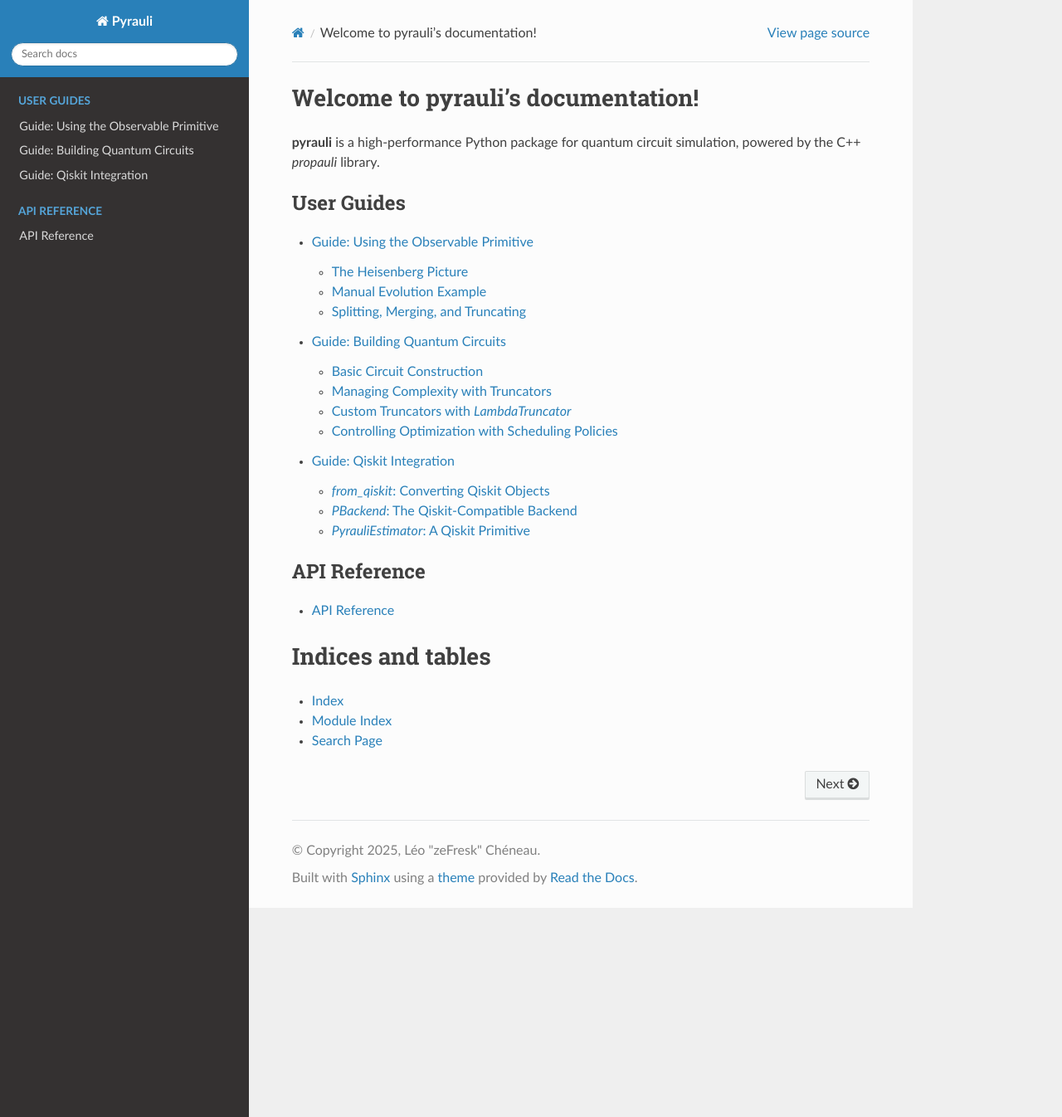
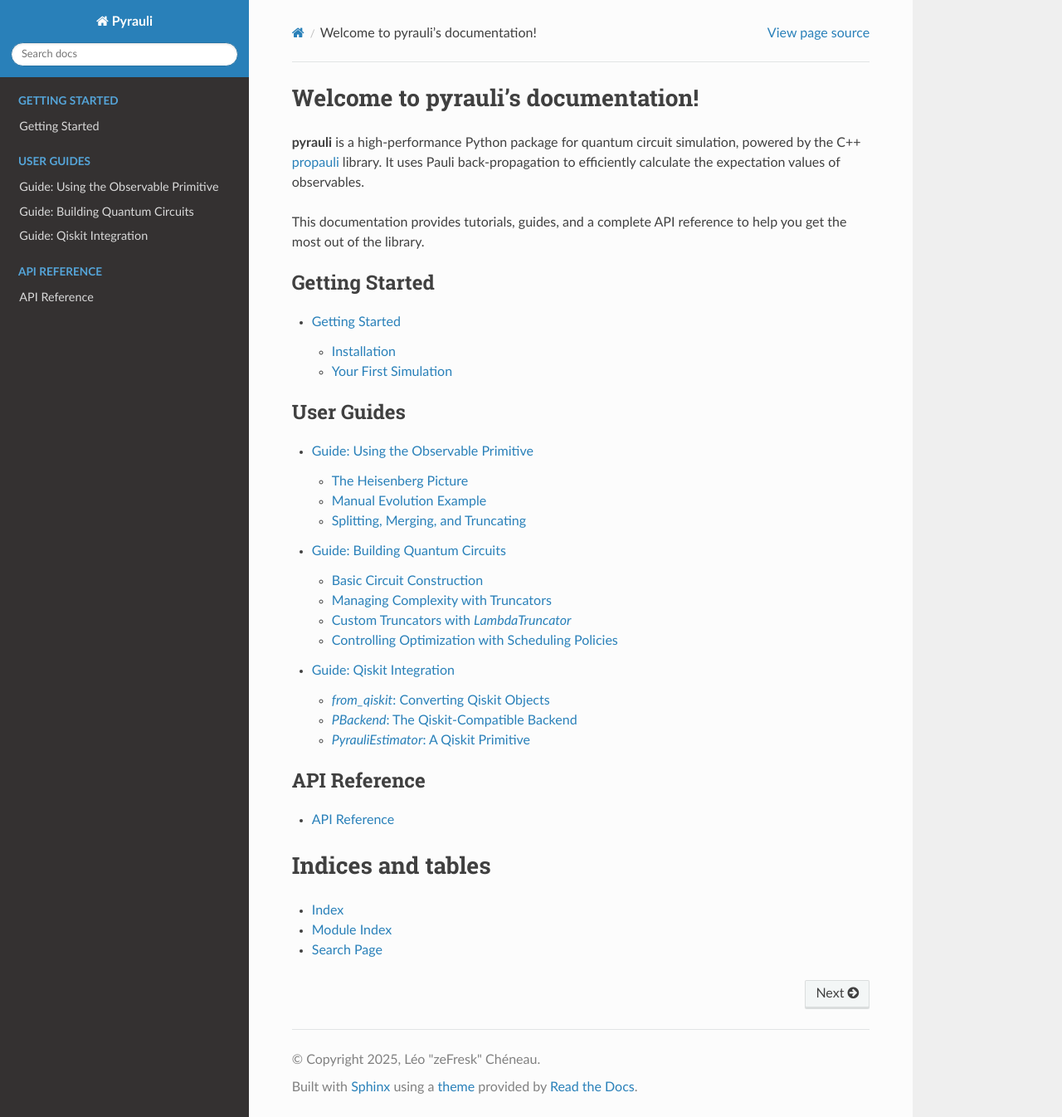
Before and after one commit to zeFresk/pyrauli, a Sphinx documentation site: the page built from docs/index.rst, in a window 1280 px wide and 1346 px high. Shown: the whole window at 83% size. Built offline with Sphinx 7.4.7 and the Read the Docs theme 3.1.0, drawn with Linux system fonts in a browser that asks for light colours.

```diff
--- a/docs/index.rst
+++ b/docs/index.rst
@@ -7,7 +7,19 @@ Welcome to pyrauli's documentation!
 ===================================
 
 **pyrauli** is a high-performance Python package for quantum circuit simulation,
-powered by the C++ `propauli` library.
+powered by the C++ `propauli`_ library. It uses Pauli back-propagation to
+efficiently calculate the expectation values of observables.
+
+This documentation provides tutorials, guides, and a complete API reference to
+help you get the most out of the library.
+
+.. _propauli: https://github.com/zeFresk/ProPauli
+
+.. toctree::
+   :maxdepth: 2
+   :caption: Getting Started
+
+   getting_started
 
 .. toctree::
    :maxdepth: 2
```
Also changed, not shown: other parts of docs/index.rst (+2 -2 lines), docs/getting_started.rst (added, +55 -0 lines), 1 other file.
